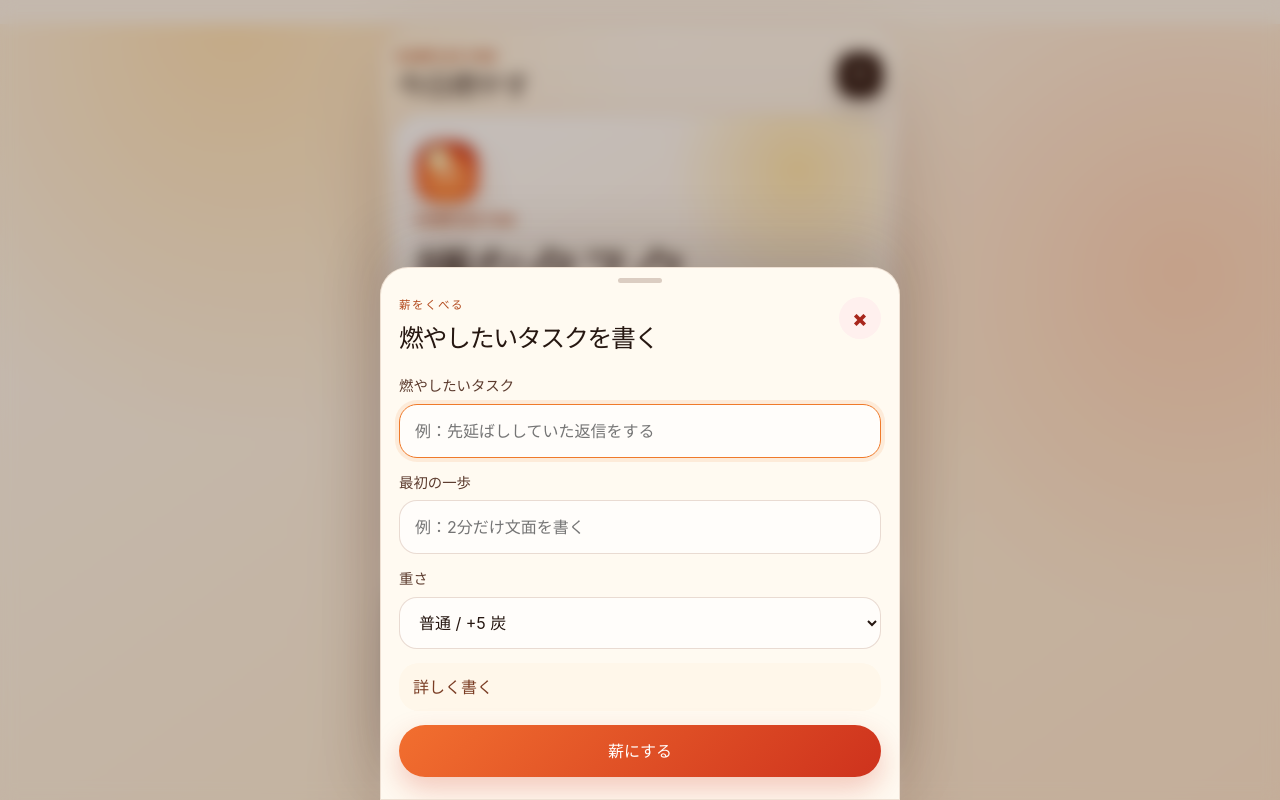
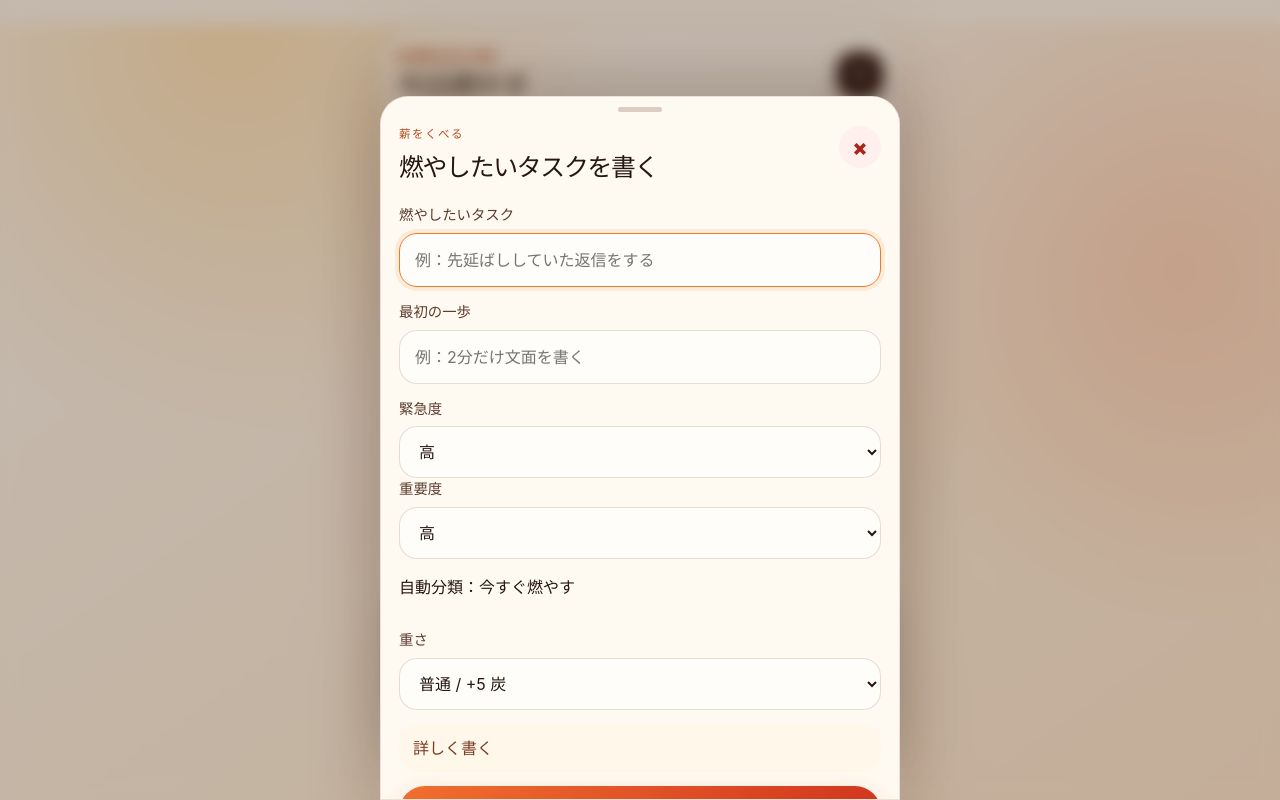
Before and after one commit to sunpotflower4460-cpu/sumples-fire, a React (Vite) app: page / in a window 1280 px wide. Both pictures are taken after a click on the button "＋ タスクを書く". Shown: the top 800 px of the page. Built offline with nearby package versions, Linux system fonts and the light colour scheme.

Commit message:
feat: add urgency importance picker

```diff
--- a/src/components/FireForm.tsx
+++ b/src/components/FireForm.tsx
@@ -1,6 +1,8 @@
 import { FormEvent, useState } from 'react';
-import type { FireCategory, FireDifficulty, FirePriority, FireStage } from '../types/fireSeed';
-import { categoryLabels, difficultyAshPoints, difficultyLabels, priorityLabels, stageLabels } from '../types/fireSeed';
+import type { FireCategory, FireDifficulty, FireLevel, FirePriority, FireStage } from '../types/fireSeed';
+import { categoryLabels, difficultyAshPoints, difficultyLabels, levelLabels, priorityLabels, stageLabels } from '../types/fireSeed';
+import { getQuadrant } from '../lib/fireSeedModel';
+import { quadrantLabels } from '../types/fireSeed';
 
 type FireFormProps = {
   onAddSeed: (input: {
@@ -11,6 +13,8 @@ type FireFormProps = {
     priority: FirePriority;
     stage: FireStage;
     difficulty: FireDifficulty;
+    urgency: FireLevel;
+    importance: FireLevel;
   }) => void;
 };
 
@@ -22,7 +26,11 @@ export function FireForm({ onAddSeed }: FireFormProps) {
   const [priority, setPriority] = useState<FirePriority>('medium');
   const [stage, setStage] = useState<FireStage>('spark');
   const [difficulty, setDifficulty] = useState<FireDifficulty>('normal');
+  const [urgency, setUrgency] = useState<FireLevel>('high');
+  const [importance, setImportance] = useState<FireLevel>('high');
   const [error, setError] = useState('');
+
+  const quadrant = getQuadrant(urgency, importance);
 
   const handleSubmit = (event: FormEvent<HTMLFormElement>) => {
     event.preventDefault();
@@ -32,7 +40,7 @@ export function FireForm({ onAddSeed }: FireFormProps) {
       return;
     }
 
-    onAddSeed({ title, body, nextAction, category, priority, stage, difficulty });
+    onAddSeed({ title, body, nextAction, category, priority, stage, difficulty, urgency, importance });
     setTitle('');
     setBody('');
     setNextAction('');
@@ -40,6 +48,8 @@ export function FireForm({ onAddSeed }: FireFormProps) {
     setPriority('medium');
     setStage('spark');
     setDifficulty('normal');
+    setUrgency('high');
+    setImportance('high');
     setError('');
   };
 
@@ -69,6 +79,30 @@ export function FireForm({ onAddSeed }: FireFormProps) {
           placeholder="例：2分だけ文面を書く"
           maxLength={90}
         />
+      </div>
+
+      <div className="matrix-picker" aria-label="緊急度と重要度">
+        <div className="field-group compact-field">
+          <label htmlFor="seed-urgency">緊急度</label>
+          <select id="seed-urgency" value={urgency} onChange={(event) => setUrgency(event.target.value as FireLevel)}>
+            {Object.entries(levelLabels).map(([value, label]) => (
+              <option key={value} value={value}>
+                {label}
+              </option>
+            ))}
+          </select>
+        </div>
+        <div className="field-group compact-field">
+          <label htmlFor="seed-importance">重要度</label>
+          <select id="seed-importance" value={importance} onChange={(event) => setImportance(event.target.value as FireLevel)}>
+            {Object.entries(levelLabels).map(([value, label]) => (
+              <option key={value} value={value}>
+                {label}
+              </option>
+            ))}
+          </select>
+        </div>
+        <p className="matrix-result">自動分類：{quadrantLabels[quadrant]}</p>
       </div>
 
       <div className="field-group compact-field">
```
